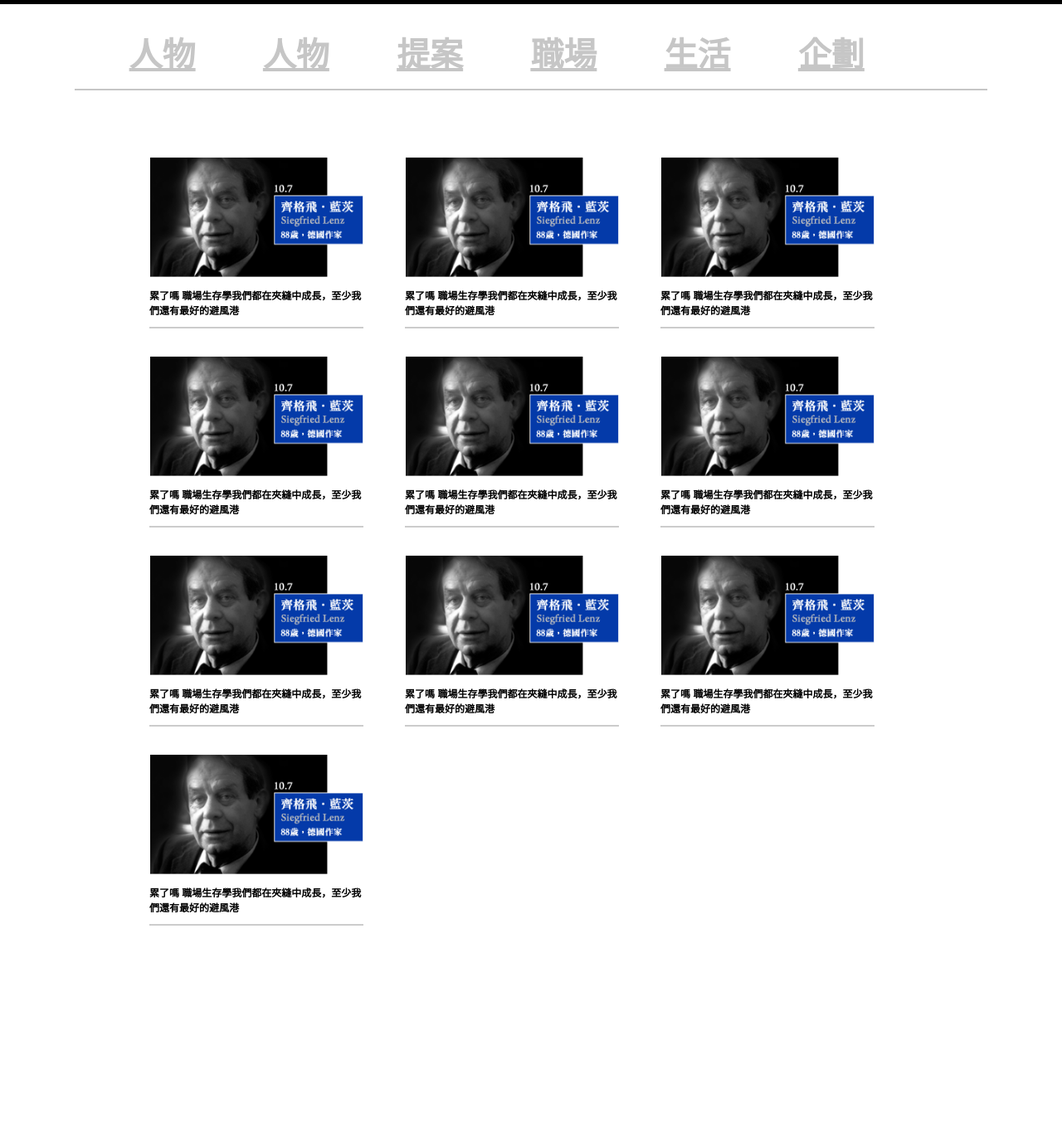
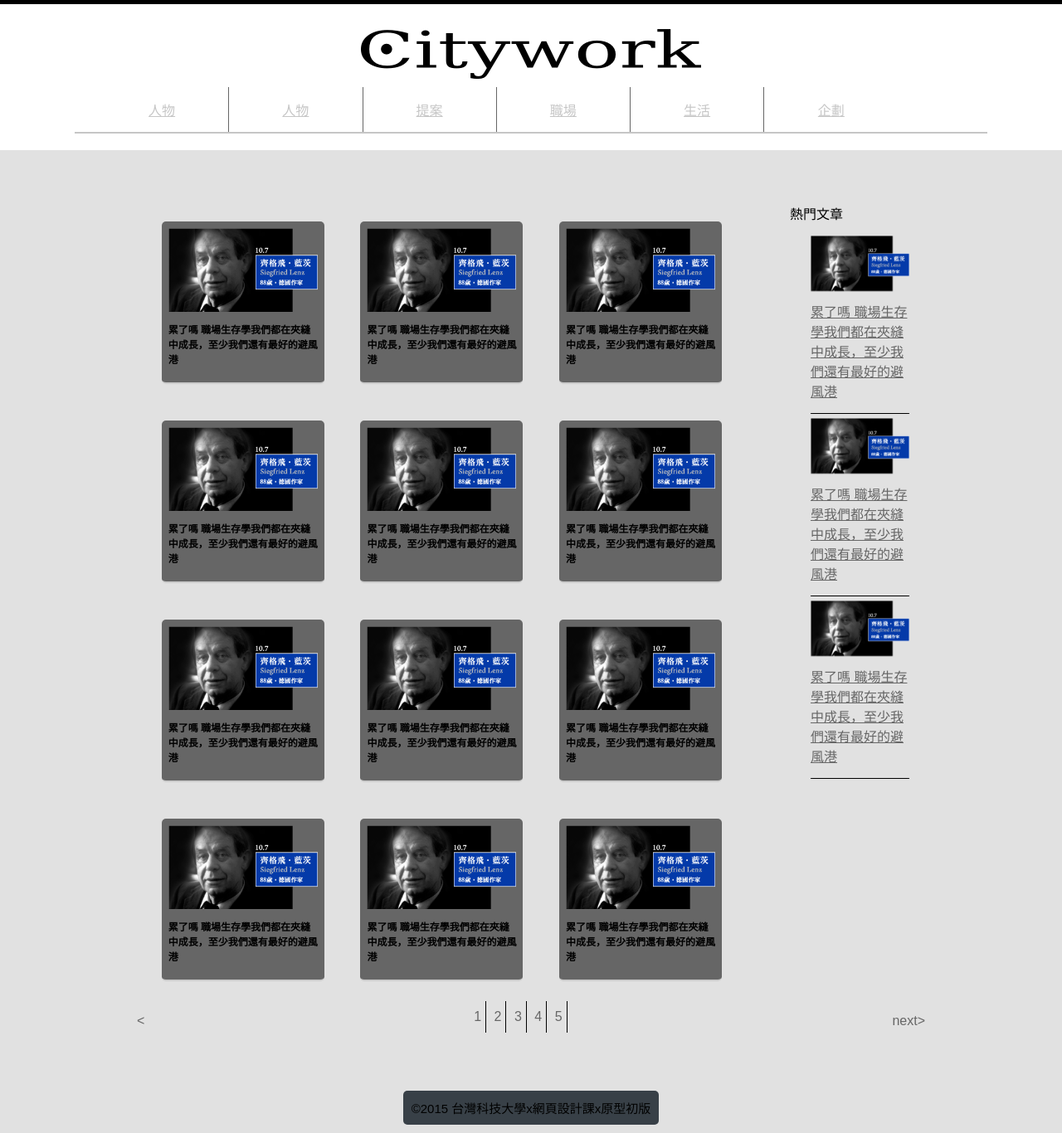
Before and after one commit to NTUST/Team-1, a PHP site: page /mock.html in a window 1280 px wide. Shown: the whole page at 83% size. Before the commit the page ends 1116 px from the top, so only its background shows below. Run offline with PHP 8.4, Linux system fonts and the light colour scheme.

Commit message:
created article-box and footer0

```diff
--- a/mocktest/css/style.css
+++ b/mocktest/css/style.css
@@ -1,5 +1,8 @@
 
 /*=====header setting======*/
+body{
+	background: #e1e1e1;
+}
 
 #header{
 	position: fixed;
@@ -18,12 +21,12 @@
 
 .logo-box{  /*logo setting*/
 	margin:0 auto;
-	padding:30px 0;
+	padding:10px 0;
 	display: block;
 	border-radius: 5px;
 
 }
-.logo-box h1{
+.logo-box h2{
 	font-size:40px;
 	font-family: 'Droid Sans', sans-serif;
 	padding-bottom:30px;
@@ -46,6 +49,9 @@
 	width:15%;
 	padding:5px;
 	margin:0;
+	border-right:1px solid #666;
+
+
 
 }
 
@@ -84,26 +90,23 @@
 #wrapper{
 	height:100%;
 	position: relative;
-	top:129px;
+	top:227px;
 
 }
 
 
+/* article-box */
+
 .main-box{
-	padding:20px;
+	padding:0;
 	margin:10px auto;
-
+	text-align: center;
 
 }
 
 .article-box{
-	float: left;
-	margin:15px;
-	padding:10px;
-	overflow: hidden;
-	border-radius: 5px;
-	box-shadow: 0 0.1px 0.1px 5px;
-	border:0.5px dotted #c6c6c6;
+	margin:10px auto;
+	text-align: center;
 }
 
 .main-box p{
@@ -111,6 +114,7 @@
 	line-height: 1.5;
 	color:#000000;
 	font-weight: bold;
+	text-align: left;
 
 
 
@@ -118,24 +122,164 @@
 .main-box li{
 	display: inline-block;
 	padding:30px 5% 30px 0;
-	width:33%;
+	width:30%;
 	height:240px;
 
 
 }
 .main-box li a{
 	display: inline-block;
+	padding:8px;
 	width:100%;
+	background: #666;
 	text-decoration: none;
+	border-radius: 5px;
 	border-bottom:2px solid #cccccc;
 }
-.side-bar{
+
+/* aricle-content */
+.box-heading{
+	text-align: center;
+	width: 100%;
+	padding:20px 50px;
+	border-bottom:2px solid #c6c6c6;
+}
+
+.box-heading h2{
+	letter-spacing: 3px;
+	font-weight: normal;
+	font-size:30px;
+	color:#000;
+
+}
+
+.box-content{
+	width: 100%;
+	padding:50px;
+}
+
+.box-content p{
+	font-size:15px;
+	line-height:1.789;
+	color:#444444; !important
+}
+
+.box-content h3{
+	font-size:20px;
+	line-height: 1.789;
+	color:#222222;
+}
+
+.box-content span{
+	font-size:18px; !important
+}
+
+
+
+
+/* side-bar */
+.col_2 h3{
+	display: block;
+	font-size:20px;
+	padding: 0 10px;
+	border-bottom:1px solid #000;
+}
+
+.side-container li{
+	border-bottom:1px solid #000;
+	text-decoration: none;
+}
+
+.side-container a{
+	display: inline-block;
+	width:100%;
+	color:#666;
+}
+
+.side-container {
+	list-style: none;
+
 
 }
 
 
 /*----------------*/
 
+/*====pagebar=====*/
+.page-bar{
+	display: block;
+	width:100%;
+	/*margin:10px auto;*/ /*why this doesn't work?*/
+	text-align: center; /*why this works?*/
+	content:" ";
+	clear:both;
+}
+
+.page-bar ul{
+
+	margin:5px auto;
+}
+
+.page-bar ul li:first-child{
+	float:left;
+	margin:5px auto;
+	border:0;
+}
+
+.page-bar ul li:last-child{
+	float:right;
+	margin:5px auto;
+	border:0;
+}
+
+.page-bar a{
+	display: block;
+	width: 100%;
+	padding:0;
+	text-decoration: none;
+	color:#666;
+}
+
+.page-bar li{
+	border-right: 1px solid #000;
+	list-style: none;
+	padding:0 5px;
+	display: inline-block;
+}
+
+
+
 
 
 /*====footer=====*/
+
+footer {
+  font-size: 0.75em;
+  text-align: center;
+  clear: both;
+  padding-top: 50px;
+  min-height:1px;
+  color: #ccc;
+
+
+}
+
+footer p{
+	padding: 10px;
+	display: inline-block;
+	font-size:15px;
+	color:#000;
+	background: #384047;
+	border-radius: 5px;
+}
+
+/* [icon-setting] */
+
+*[class^="icon-"] {
+	display: block;
+	width: 32px;
+	height: 32px;
+	background: url('evil-icons.svg');
+	overflow: hidden;
+	text-indent: 100%;
+}
--- /dev/null
+++ b/mocktest/css/untitled.js
@@ -0,0 +1 @@
+jQuery(".warning").hide();
--- a/mocktest/mock.html
+++ b/mocktest/mock.html
@@ -10,26 +10,29 @@
 </head>
 <body>
 	<header id="header">
+		<div class="logo-box">
+			<img src="banner.png" alt="">
+		</div>
 
 		<div class="nav-box">
 			<ul>
-				<li class="nav-bar">
-					<a href="#"><h3>人物</h3></a>
+				<li class="nav-bar icon icon--ei-chevron-down icon--m">
+					<a href="mock.html"><p>人物</p></a>
 				</li>
 				<li class="nav-bar">
-					<a href="#"><h3>人物</h3></a>
+					<a href="mock.html"><p>人物</p></a>
 				</li>
 				<li class="nav-bar">
-					<a href="#"><h3>提案</h3></a>
+					<a href="mock.html"><p>提案</p></a>
 				</li>
 				<li class="nav-bar">
-					<a href="#"><h3>職場</h3></a>
+					<a href="mock.html"><p>職場</p></a>
 				</li>
 				<li class="nav-bar">
-					<a href="#"><h3>生活</h3></a>
+					<a href="mock.html"><p>生活</p></a>
 				</li>
 				<li class="nav-bar">
-					<a href="#"><h3>企劃</h3></a>
+					<a href="mock.html"><p>企劃</p></a>
 				</li>
 			</ul>
 
@@ -38,39 +41,87 @@
 
 	</header>
 
-	<div id="wrapper" class="grid ">
-		<ul class="main-box">
-			<li><a href="#"><img src="master_01.png" alt="">
+	<div id="wrapper" class="grid">
+
+			<ul class="main-box col_10">
+			<li><a href="article.html"><img src="master_01.png" alt="">
 						<p>累了嗎 職場生存學我們都在夾縫中成長，至少我們還有最好的避風港</p>
 					</img></a></li>
-			<li><a href="#"><img src="master_01.png" alt="">
+			<li><a href="article.html"><img src="master_01.png" alt="">
 						<p>累了嗎 職場生存學我們都在夾縫中成長，至少我們還有最好的避風港</p>
 					</img></a></li>
-			<li><a href="#"><img src="master_01.png" alt="">
+			<li><a href="article.html"><img src="master_01.png" alt="">
 						<p>累了嗎 職場生存學我們都在夾縫中成長，至少我們還有最好的避風港</p>
 					</img></a></li>
-			<li><a href="#"><img src="master_01.png" alt="">
+			<li><a href="article.html"><img src="master_01.png" alt="">
 						<p>累了嗎 職場生存學我們都在夾縫中成長，至少我們還有最好的避風港</p>
 					</img></a></li>
-			<li><a href="#"><img src="master_01.png" alt="">
+			<li><a href="article.html"><img src="master_01.png" alt="">
 						<p>累了嗎 職場生存學我們都在夾縫中成長，至少我們還有最好的避風港</p>
 					</img></a></li>
-			<li><a href="#"><img src="master_01.png" alt="">
+			<li><a href="article.html"><img src="master_01.png" alt="">
 						<p><strong>累了嗎 職場生存學我們都在夾縫中成長，至少我們還有最好的避風港</strong></p>
 					</img></a></li>
-			<li><a href="#"><img src="master_01.png" alt="">
+			<li><a href="article.html"><img src="master_01.png" alt="">
 						<p>累了嗎 職場生存學我們都在夾縫中成長，至少我們還有最好的避風港</p>
 					</img></a></li>
-			<li><a href="#"><img src="master_01.png" alt="">
+			<li><a href="article.html"><img src="master_01.png" alt="">
 						<p>累了嗎 職場生存學我們都在夾縫中成長，至少我們還有最好的避風港</p>
 					</img></a></li>
-			<li><a href="#"><img src="master_01.png" alt="">
+			<li><a href="article.html"><img src="master_01.png" alt="">
 						<p>累了嗎 職場生存學我們都在夾縫中成長，至少我們還有最好的避風港</p>
 					</img></a></li>
-			<li><a href="#"><img src="master_01.png" alt="">
+			<li><a href="article.html"><img src="master_01.png" alt="">
+						<p>累了嗎 職場生存學我們都在夾縫中成長，至少我們還有最好的避風港</p>
+					</img></a></li>
+			<li><a href="article.html"><img src="master_01.png" alt="">
+						<p>累了嗎 職場生存學我們都在夾縫中成長，至少我們還有最好的避風港</p>
+					</img></a></li>
+
+			<li><a href="article.html"><img src="master_01.png" alt="">
 						<p>累了嗎 職場生存學我們都在夾縫中成長，至少我們還有最好的避風港</p>
 					</img></a></li>
 		</ul>
+
+
+
+
+
+
+		<div class="col_2">
+			<p>熱門文章</p>
+			<ul class="side-container">
+				<li><a href="#"><img src="master_01.png" alt="">
+						<p>累了嗎 職場生存學我們都在夾縫中成長，至少我們還有最好的避風港</p>
+					</img></a></li>
+				<li><a href="#"><img src="master_01.png" alt="">
+						<p>累了嗎 職場生存學我們都在夾縫中成長，至少我們還有最好的避風港</p>
+					</img></a></li>
+				<li><a href="#"><img src="master_01.png" alt="">
+						<p>累了嗎 職場生存學我們都在夾縫中成長，至少我們還有最好的避風港</p>
+					</img></a></li>
+			</ul>
+
+		</div>
+
+		<div class="page-bar">
+			<ul>
+				<li><a href="#"><p><</p></a></li>
+				<li><a href="#"><p>1</p></a></li>
+				<li><a href="#"><p>2</p></a></li>
+				<li><a href="#"><p>3</p></a></li>
+				<li><a href="#"><p>4</p></a></li>
+				<li><a href="#"><p>5</p></a></li>
+				<li><a href="#"><p>next></p></a></li>
+			</ul>
+
+		</div>
+		<footer>
+
+        <p>&copy;2015 台灣科技大學x網頁設計課x原型初版</p>
+      </footer>
+
+
 	</div>
 
 
```
Also changed, not shown: mocktest/article.html (added, +147 -0 lines), mocktest/banner.png (added), mocktest/evil-icons.svg (added).
